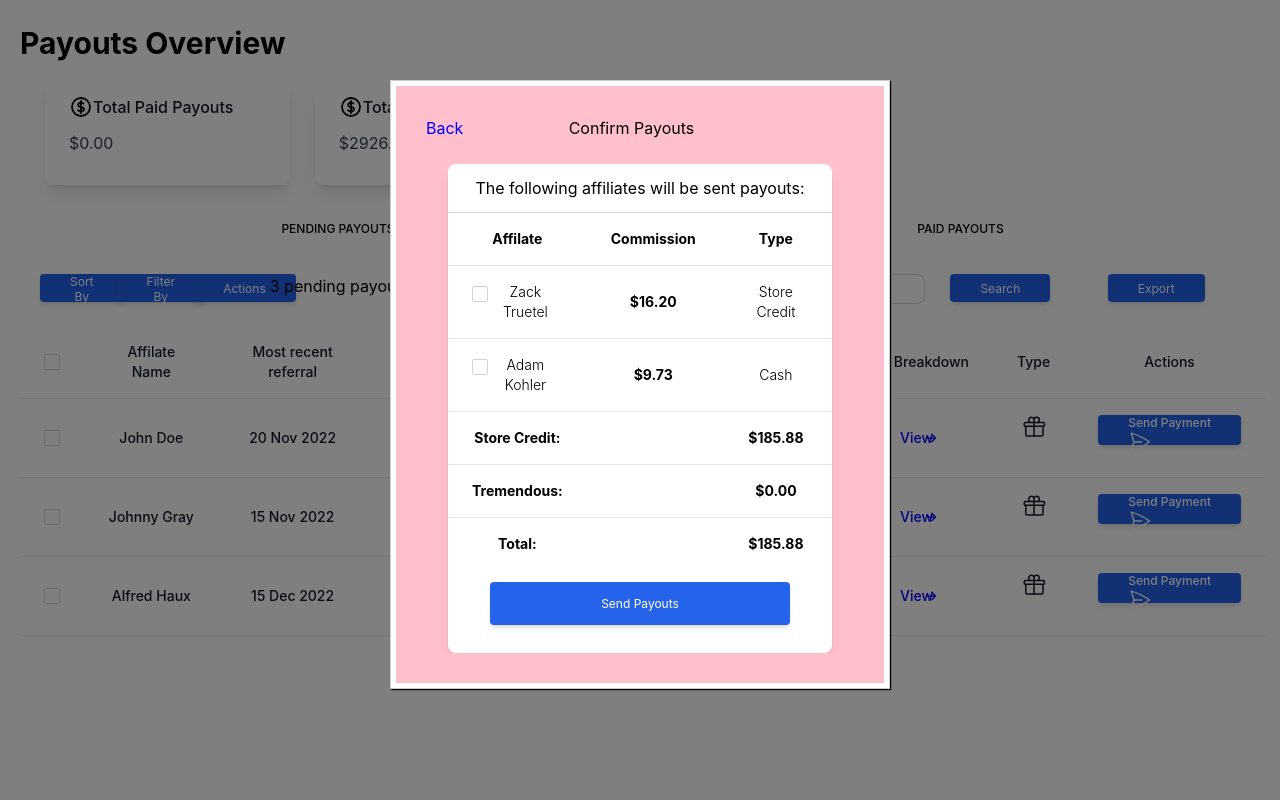
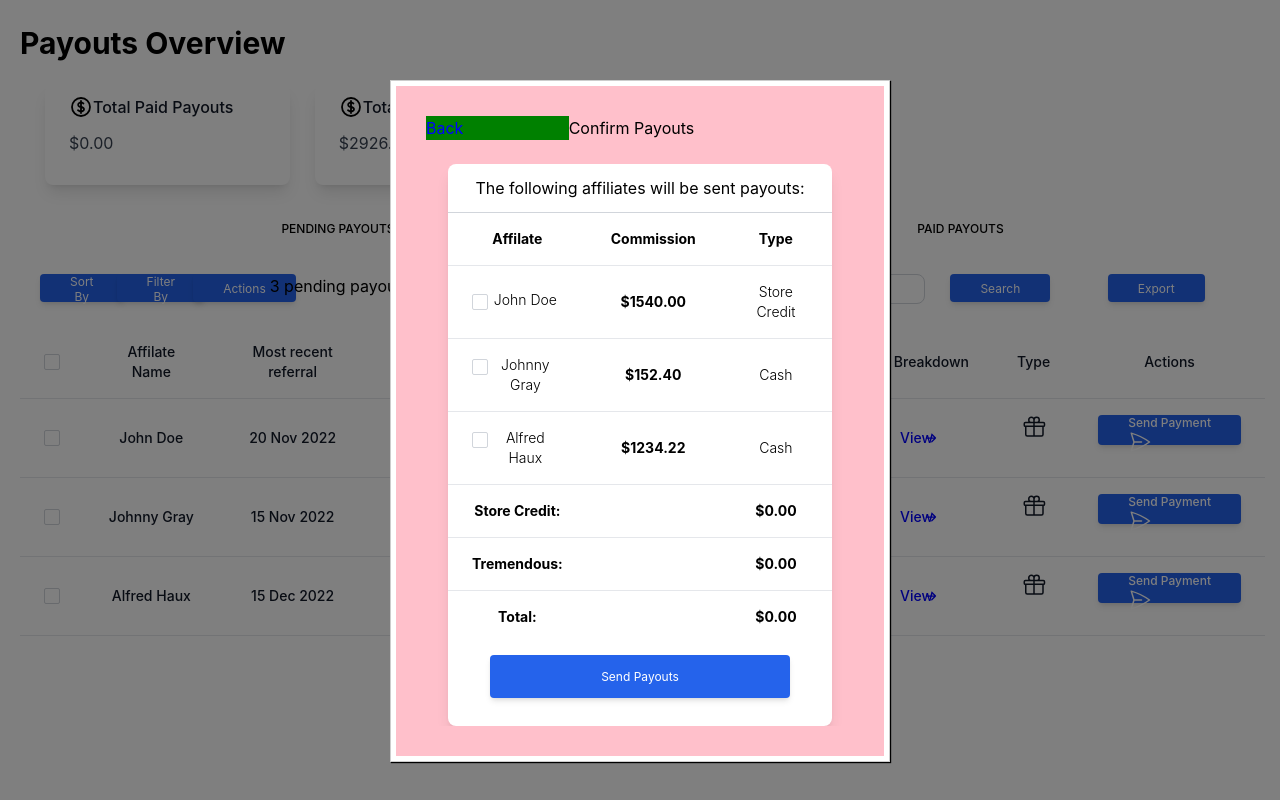
Before and after one commit to DevOps242/payout-page, a React (Create React App) app: page / in a window 1280 px wide. Both pictures are taken after a click on the button "Pay All". Built offline with nearby package versions, Linux system fonts and the light colour scheme.

Commit message:
Update: added the functionality to calculate the store credit, tremendous and total per line check

```diff
--- a/src/contianer/Payments/Payments.js
+++ b/src/contianer/Payments/Payments.js
@@ -1,16 +1,67 @@
 import React, { useContext, useState } from "react";
 import PayoutContext from "../../store/PayoutContext";
+
+import { convertPenniesToDollars } from "../../Utility/Helper";
 
 import Button from "../../components/ui/Button/Button";
 import Table from "../../components/Table/Table";
 const Payments = ({ closeModal }) => {
   const payoutCtx = useContext(PayoutContext);
 
-  const [selectedAffilate, setSelectedAffilate] = useState(
+  const [selectedAffilates, setSelectedAffilates] = useState(
     payoutCtx.selectedPayout
   );
 
+  const [storeCredit, setStoreCredit] = useState(0);
+  const [tremendous, setTremendous] = useState(0);
+
   const [affilate, setAffilate] = useState(payoutCtx.data.clients);
+
+  function performAddCalculationsHandler(affilate) {
+    if (affilate.payoutType === "Store Credit") {
+      console.log("Store adjustment");
+      setStoreCredit(storeCredit + affilate.readyPayout);
+    }
+
+    if (affilate.payoutType === "Cash") {
+      console.log("Cash adjustment");
+      setTremendous(tremendous + affilate.readyPayout);
+    }
+  }
+  function performSubCalculationsHandler(affilate) {
+    if (affilate.payoutType === "Store Credit") {
+      console.log("Store adjustment");
+      setStoreCredit(storeCredit - affilate.readyPayout);
+    }
+
+    if (affilate.payoutType === "Cash") {
+      console.log("Cash adjustment");
+      setTremendous(tremendous - affilate.readyPayout);
+    }
+  }
+
+  function toggleSelectedAffilate(event, affilate) {
+    console.log(affilate);
+    if (
+      selectedAffilates.find((item) => {
+        return item.id === affilate.id;
+      })
+    ) {
+      setSelectedAffilates((prevState) => [
+        ...prevState.filter((item) => {
+          return item.id !== affilate.id;
+        }),
+      ]);
+      payoutCtx.removePayoutAffilate(affilate);
+      performSubCalculationsHandler(affilate);
+    } else {
+      setSelectedAffilates((prevState) => [affilate, ...prevState]);
+      payoutCtx.addPayoutAffilate(affilate);
+      performAddCalculationsHandler(affilate);
+    }
+
+    return;
+  }
 
   return (
     <>
@@ -19,7 +70,7 @@ const Payments = ({ closeModal }) => {
           <p className="flex w-1/3 back-button" onClick={closeModal}>
             Back
           </p>
-          <p className="flex w-2/3">Confirm Payouts</p>
+          <p className="flex w-1/3">Confirm Payouts</p>
         </div>
 
         <br />
@@ -29,7 +80,7 @@ const Payments = ({ closeModal }) => {
               <div className="py-3 px-6 border-b border-gray-300">
                 The following affiliates will be sent payouts:
               </div>
-              <div class="container ">
+              <div className="container ">
                 <table className="min-w-full">
                   <thead className="bg-white border-b">
                     <tr>
@@ -54,9 +105,12 @@ const Payments = ({ closeModal }) => {
                     </tr>
                   </thead>
                   <tbody>
-                    {/* Dynamic data */}
-
-                    <tr className="bg-white border-b dark:border-gray-250">
+                    {affilate.map((item) => {
+                      return (
+                        <tr
+                          className="bg-white border-b dark:border-gray-250"
+                          key={item.id}
+                        >
                           <td className="text-sm font-light text-black-400 px-6 py-4 text-center">
                             <div className="form-check">
                               <input
@@ -64,58 +118,29 @@ const Payments = ({ closeModal }) => {
                                 type="checkbox"
                                 value=""
                                 id="flexCheckDefault3"
-                            // onChange={(e) =>
-                            //   toggleSelectedAffilate(e, affilate)
-                            // }
-                            // checked={
-                            //   selectedAffilates.find((item) => {
-                            //     return item.id === affilate.id;
-                            //   })
-                            //     ? true
-                            //     : false
-                            // }
+                                onChange={(e) =>
+                                  toggleSelectedAffilate(e, item)
+                                }
+                                checked={
+                                  selectedAffilates.find((affilateX) => {
+                                    return item.id === affilateX.id;
+                                  })
+                                    ? true
+                                    : false
+                                }
                               />
                             </div>
-                        Zack Truetel
+                            {item.affilateName}
                           </td>
                           <td className="text-sm font-bold text-black-400 px-6 py-4 text-center">
-                        $16.20
+                            ${convertPenniesToDollars(item.readyPayout)}
                           </td>
                           <td className="text-sm font-light text-black-400 px-6 py-4 text-center">
-                        Store Credit
+                            {item.payoutType}
                           </td>
                         </tr>
-
-                    {/* Testing  */}
-                    <tr className="bg-white border-b dark:border-gray-250">
-                      <td className="text-sm font-light text-black-400 px-6 py-4 text-center">
-                        <div className="form-check">
-                          <input
-                            className="form-check-input appearance-none h-4 w-4 border border-gray-300 rounded-sm bg-white checked:bg-blue-600 checked:border-blue-600 focus:outline-none transition duration-200 my-1 align-top bg-no-repeat bg-center bg-contain float-left cursor-pointer"
-                            type="checkbox"
-                            value=""
-                            id="flexCheckDefault3"
-                            // onChange={(e) =>
-                            //   toggleSelectedAffilate(e, affilate)
-                            // }
-                            // checked={
-                            //   selectedAffilates.find((item) => {
-                            //     return item.id === affilate.id;
-                            //   })
-                            //     ? true
-                            //     : false
-                            // }
-                          />
-                        </div>
-                        Adam Kohler
-                      </td>
-                      <td className="text-sm font-bold text-black-400 px-6 py-4 text-center">
-                        $9.73
-                      </td>
-                      <td className="text-sm font-light text-black-400 px-6 py-4 text-center">
-                        Cash
-                      </td>
-                    </tr>
+                      );
+                    })}
 
                     <tr className="bg-white border-b dark:border-gray-250">
                       <td className="text-sm font-bold text-black-1000 px-6 py-4 text-center">
@@ -123,7 +148,8 @@ const Payments = ({ closeModal }) => {
                       </td>
                       <td></td>
                       <td className="text-sm font-bold text-black-1000 px-6 py-4 text-center">
-                        $185.88
+                        {/* Store Credit Types */}$
+                        {convertPenniesToDollars(storeCredit)}
                       </td>
                     </tr>
                     <tr className="bg-white border-b dark:border-gray-250">
@@ -132,7 +158,8 @@ const Payments = ({ closeModal }) => {
                       </td>
                       <td></td>
                       <td className="text-sm font-bold text-black-1000 px-6 py-4 text-center">
-                        $0.00
+                        {/* Cash Payments Types */}$
+                        {convertPenniesToDollars(tremendous)}
                       </td>
                     </tr>
                     <tr>
@@ -141,7 +168,8 @@ const Payments = ({ closeModal }) => {
                       </td>
                       <td></td>
                       <td className="text-sm font-bold text-black-1000 px-6 py-4 text-center">
-                        $185.88
+                        {/* Total amount */}$
+                        {convertPenniesToDollars(tremendous + storeCredit)}
                       </td>
                     </tr>
                   </tbody>
--- a/src/data/data.js
+++ b/src/data/data.js
@@ -10,6 +10,7 @@ export const DATA = {
       paidPayout: 0,
       unpaidPayout: 154000,
       readyPayout: 154000,
+      payoutType: "Store Credit",
     },
     {
       id: 2,
@@ -21,6 +22,7 @@ export const DATA = {
       paidPayout: 0,
       unpaidPayout: 15240,
       readyPayout: 15240,
+      payoutType: "Cash",
     },
     {
       id: 3,
@@ -32,6 +34,7 @@ export const DATA = {
       paidPayout: 0,
       unpaidPayout: 123422,
       readyPayout: 123422,
+      payoutType: "Cash",
     },
   ],
 };
--- a/src/index.css
+++ b/src/index.css
@@ -186,6 +186,9 @@ code {
 
 .back-button{
   color: blue;
+  background-color: green;
+  /* padding-left: 0px;
+  margin-left: 0px; */
 }
 .back-button:hover{
   cursor: pointer;
```
Lines whose indentation alone changed are shown as unchanged.
